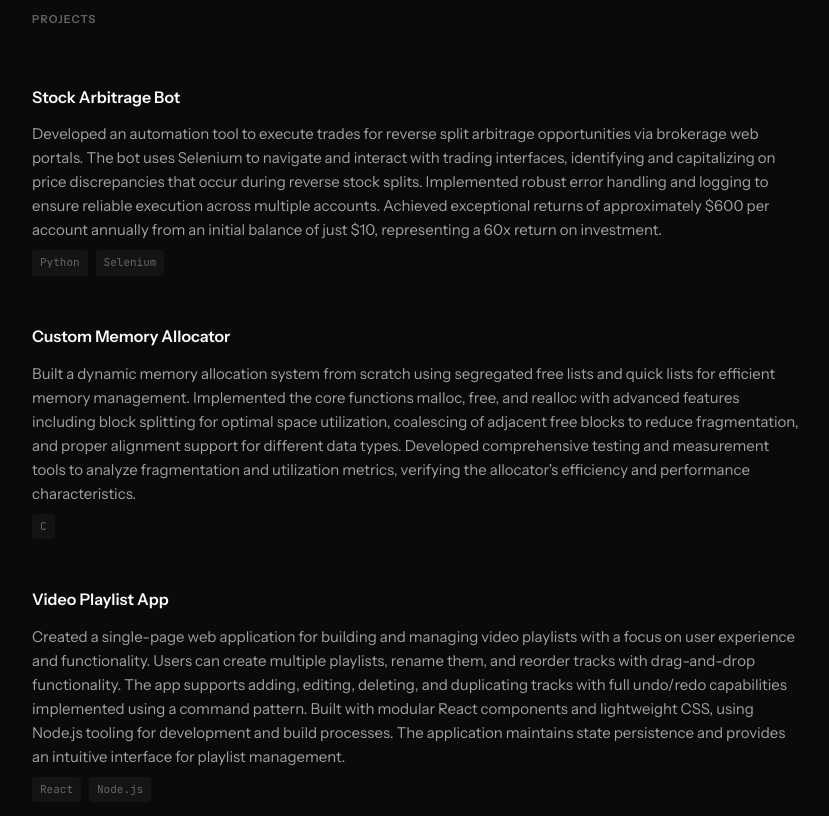
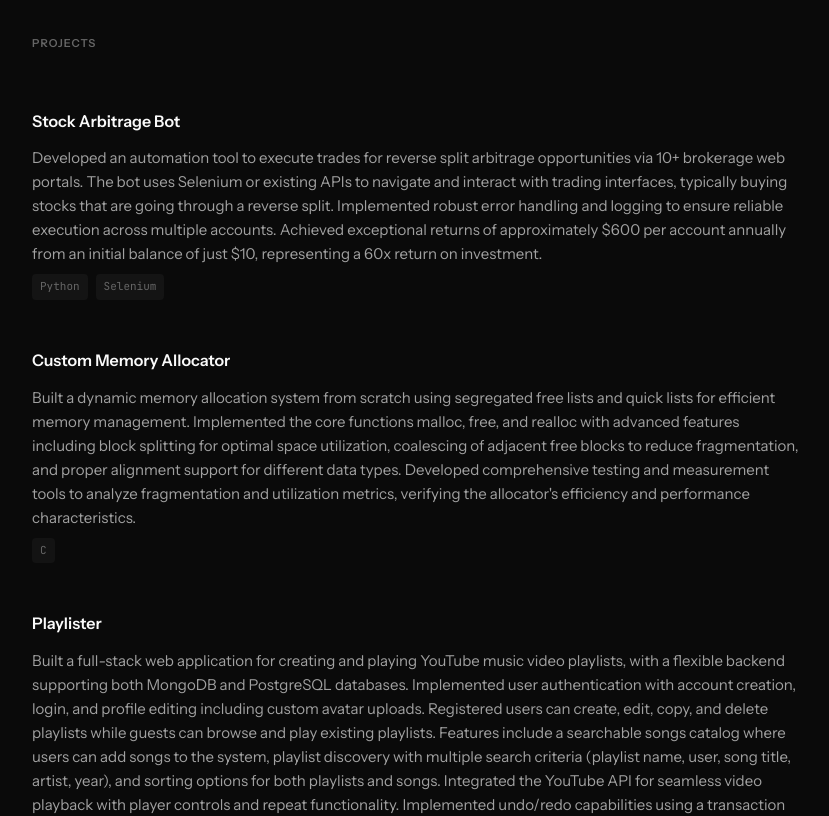
Before and after one commit to jakealessi/PortfolioWebsite, a React (Vite) app: page / in a window 1280 px wide. Shown: the part 2660-3476 px from the top of the page, without its empty margins (232-1061 px from the left). Built offline with nearby package versions, Linux system fonts and the light colour scheme.

Commit message:
Minor changes to descriptions

```diff
--- a/src/App.jsx
+++ b/src/App.jsx
@@ -401,6 +401,7 @@ function App() {
 
   via AP Credits: Calculus I and Calculus II
 </p>
+<strong>3.70/4.0 GPA</strong>
 <p style={{ marginTop: '0.5rem' }}>
   Member of the Algorithms and Computational Geometry groups.
 </p>
@@ -419,7 +420,7 @@ function App() {
             {
               title: 'Stock Arbitrage Bot',
               tech: ['Python', 'Selenium'],
-              desc: 'Developed an automation tool to execute trades for reverse split arbitrage opportunities via brokerage web portals. The bot uses Selenium to navigate and interact with trading interfaces, identifying and capitalizing on price discrepancies that occur during reverse stock splits. Implemented robust error handling and logging to ensure reliable execution across multiple accounts. Achieved exceptional returns of approximately $600 per account annually from an initial balance of just $10, representing a 60x return on investment.',
+              desc: 'Developed an automation tool to execute trades for reverse split arbitrage opportunities via 10+ brokerage web portals. The bot uses Selenium or existing APIs to navigate and interact with trading interfaces, typically buying stocks that are going through a reverse split. Implemented robust error handling and logging to ensure reliable execution across multiple accounts. Achieved exceptional returns of approximately $600 per account annually from an initial balance of just $10, representing a 60x return on investment.',
             },
             {
               title: 'Custom Memory Allocator',
@@ -427,9 +428,9 @@ function App() {
               desc: 'Built a dynamic memory allocation system from scratch using segregated free lists and quick lists for efficient memory management. Implemented the core functions malloc, free, and realloc with advanced features including block splitting for optimal space utilization, coalescing of adjacent free blocks to reduce fragmentation, and proper alignment support for different data types. Developed comprehensive testing and measurement tools to analyze fragmentation and utilization metrics, verifying the allocator\'s efficiency and performance characteristics.',
             },
             {
-              title: 'Video Playlist App',
-              tech: ['React', 'Node.js'],
-              desc: 'Created a single-page web application for building and managing video playlists with a focus on user experience and functionality. Users can create multiple playlists, rename them, and reorder tracks with drag-and-drop functionality. The app supports adding, editing, deleting, and duplicating tracks with full undo/redo capabilities implemented using a command pattern. Built with modular React components and lightweight CSS, using Node.js tooling for development and build processes. The application maintains state persistence and provides an intuitive interface for playlist management.',
+              title: 'Playlister',
+              tech: ['MongoDB','PostgreSQL', 'Express', 'React', 'Node.js', 'YouTube API'],
+              desc: 'Built a full-stack web application for creating and playing YouTube music video playlists, with a flexible backend supporting both MongoDB and PostgreSQL databases. Implemented user authentication with account creation, login, and profile editing including custom avatar uploads. Registered users can create, edit, copy, and delete playlists while guests can browse and play existing playlists. Features include a searchable songs catalog where users can add songs to the system, playlist discovery with multiple search criteria (playlist name, user, song title, artist, year), and sorting options for both playlists and songs. Integrated the YouTube API for seamless video playback with player controls and repeat functionality. Implemented undo/redo capabilities using a transaction stack during playlist editing. Designed modals for playlist editing, playback, and delete confirmations with foolproof UI that hides unavailable actions from unauthorized users. Conducted extensive API testing through Postman to ensure reliability and proper endpoint behavior.',
             },
             {
               title: 'Academic Calendar Scraper',
```
